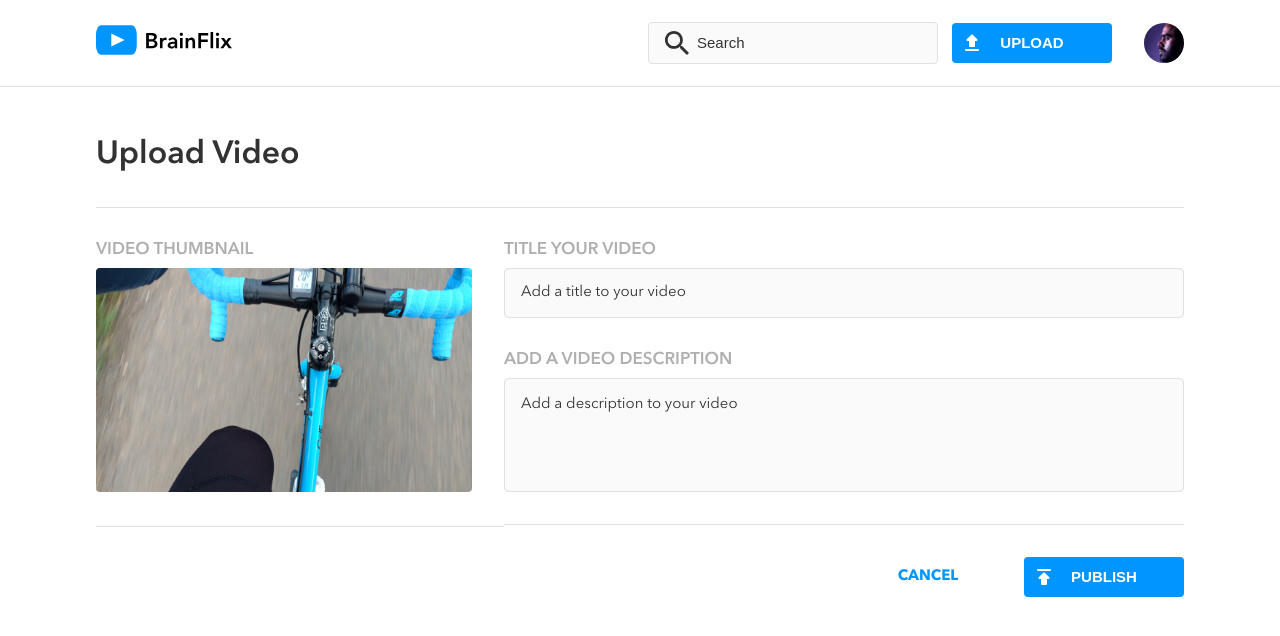
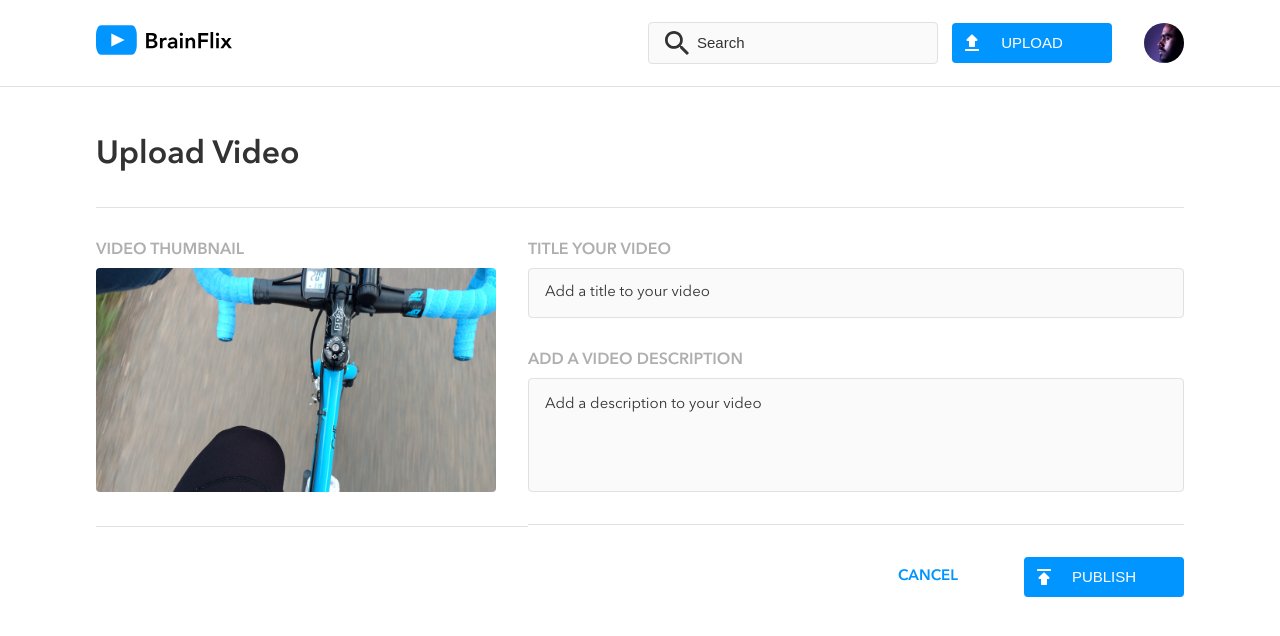
Before and after one commit to nicolecevey/nicole-cevey-brainflix, a React (Create React App) app: page /upload in a window 1280 px wide. Shown: the top 636 px of the page. Built offline with nearby package versions, Linux system fonts and the light colour scheme.

Commit message:
Last styling changes

```diff
--- a/src/App.js
+++ b/src/App.js
@@ -1,6 +1,6 @@
 import React from 'react';
 import Home from './pages/Home/Home';
-import Nav from './components/Nav/Nav';
+import Navigation from './components/Navigation/Navigation';
 import Upload from "./pages/Upload/Upload";
 import NotFoundPage from './pages/NotFoundPage/NotFoundPage';
 import '../src/styles/global.scss';
@@ -11,7 +11,7 @@ function App(){
 	return (
 		<>
 		<BrowserRouter>
-			<Nav/>
+			<Navigation/>
 			<Switch>
 				<Route path="/" exact component={Home} />
 				<Route path="/videos/:id" component={Home} />
--- a/src/components/CommentsForm/CommentsForm.js
+++ b/src/components/CommentsForm/CommentsForm.js
@@ -2,6 +2,10 @@ import "./CommentsForm.scss";
 
 const CommentsForm = ({comments}) => {
     // Renders the comment form section to input a new comment
+
+    const handleSubmit = (event) => {
+        event.preventDefault();
+    }
 
     return (
         <section className="comments-form">
@@ -13,7 +17,10 @@ const CommentsForm = ({comments}) => {
                     alt="Circular headshot of man"
                     >
                 </img>
-                <form className="comments-form__form">
+                <form
+                    className="comments-form__form"
+                    onSubmit={handleSubmit}
+                    >
                     <label
                         className="comments-form__label"
                         id="input"
--- a/src/components/Nav/Nav.js
+++ b/src/components/Navigation/Navigation.js
@@ -1,4 +1,4 @@
-import "./Nav.scss"
+import "./Navigation.scss"
 import logo from "../../assets/logo/BrainFlix-logo.svg";
 import { Link } from "react-router-dom";
 
--- a/src/components/NotFound/NotFound.js
+++ b/src/components/NotFound/NotFound.js
@@ -2,6 +2,8 @@ import { Link } from "react-router-dom";
 import "./NotFound.scss";
 
 function NotFound() {
+    // Component for error handling page
+
     return(
         <section className="not-found">
             <h1 className="not-found__title">Oh no.. we can't find the page you're looking for.</h1>
--- a/src/components/UploadForm/UploadForm.js
+++ b/src/components/UploadForm/UploadForm.js
@@ -5,6 +5,7 @@ const UploadForm = ({submitHandler}) => {
     // Renders upload vieo page
 
     return (
+        <main className="upload-page">
             <section className="upload">
                 <h1 className="upload__title">Upload Video</h1>
                 <div className="upload__container">
@@ -41,6 +42,7 @@ const UploadForm = ({submitHandler}) => {
                     </form>
                 </div>
             </section>
+        </main>
     )
 }
 
--- a/src/components/UploadForm/UploadForm.scss
+++ b/src/components/UploadForm/UploadForm.scss
@@ -4,6 +4,8 @@
 .upload {
     padding: 1rem;
     border-top: 1px solid $divider-color;
+    display: flex;
+    flex-direction: column;
 
     @include tablet {
         padding: 2rem;
@@ -60,7 +62,7 @@
         }
 
         @include desktop {
-            width: 100%;
+            width: 25rem;
             height: 14rem;
         }
     }
@@ -72,7 +74,7 @@
     margin: 2rem 0;
 
     @include desktop {
-        width: 70%;
+        width: 100%;
     }
 
     &__label {
--- a/src/components/Video/Video.js
+++ b/src/components/Video/Video.js
@@ -1,6 +1,8 @@
 import "./Video.scss"
 
  function Video({ selectedVideo }) {
+    //Video component for main video section on home page
+
     return (
         <div className="video-player">
             <video
--- a/src/pages/Upload/Upload.js
+++ b/src/pages/Upload/Upload.js
@@ -4,7 +4,7 @@ function Upload(props) {
 
     const submitHandler = (event) => {
         event.preventDefault();
-        alert("Publish")
+        alert("Video has been successfully uploaded")
         props.history.push("/")
     }
 
--- a/src/styles/global.scss
+++ b/src/styles/global.scss
@@ -1,7 +1,6 @@
 @use "./partials/typography" as *;
 @use "./partials/variables" as *;
 @use "./partials/mixins" as *;
-
 
 * {
     margin: 0;
@@ -22,34 +21,50 @@ a {
 }
 
 h1 {
-    font-size: 32px;
-    line-height: 40px;
+    font-size: 1.875rem;
+    line-height: 2.5rem;
     font-weight: 500;
     color: $primary-font-color;
+
+    @include tablet {
+        font-size: 2rem;
+    }
 }
 
 h2 {
-    font-size: 17px;
-    line-height: 23px;
+    font-size: 1.063rem;
+    line-height: 1.438rem;
     font-weight: 500;
+
+    @include tablet {
+        font-size: 1rem;
+    }
 }
 
 h3, label {
-    font-size: 17px;
-    line-height: 20px;
+    font-size: 1.063rem;
+    line-height: 1.25rem;
     font-weight: 400;
     color: $secondary-font-color;
+
+    @include tablet {
+        font-size: 1rem;
+    }
 }
 
 p {
-    font-size: 17px;
-    line-height: 22px;
+    font-size: 1.063rem;
+    line-height: 1.375rem;
     font-weight: 400;
+
+    @include tablet {
+        font-size: 1rem;
+    }
 }
 
 ::placeholder {
-    font-size: 15px;
-    line-height: 20px;
+    font-size: 0.938rem;
+    line-height: 1.25rem;
     font-weight: 400;
 }
 
--- a/src/styles/partials/_mixins.scss
+++ b/src/styles/partials/_mixins.scss
@@ -15,9 +15,9 @@
 
 // Mixins
 @mixin button {
-    font-weight: 700;
-    font-size: 15px;
-    line-height: 20px;
+    font-weight: 500;
+    font-size: 0.938rem;
+    line-height: 1.25rem;
     color: $CTA-font-color;
     width: 100%;
     height: 3rem;
@@ -35,9 +35,9 @@
 }
 
 @mixin cancel-button {
-    font-weight: 700;
-    font-size: 15px;
-    line-height: 20px;
+    font-weight: 500;
+    font-size: 0.938rem;
+    line-height: 1.25rem;
     display: flex;
     align-items: center;
     justify-content: center;
```
Also changed, not shown: src/components/Navigation/Navigation.scss (renamed from src/components/Nav/Nav.scss), src/pages/Home/Home.js (line endings or trailing spaces). Lines whose indentation alone changed are shown as unchanged.
